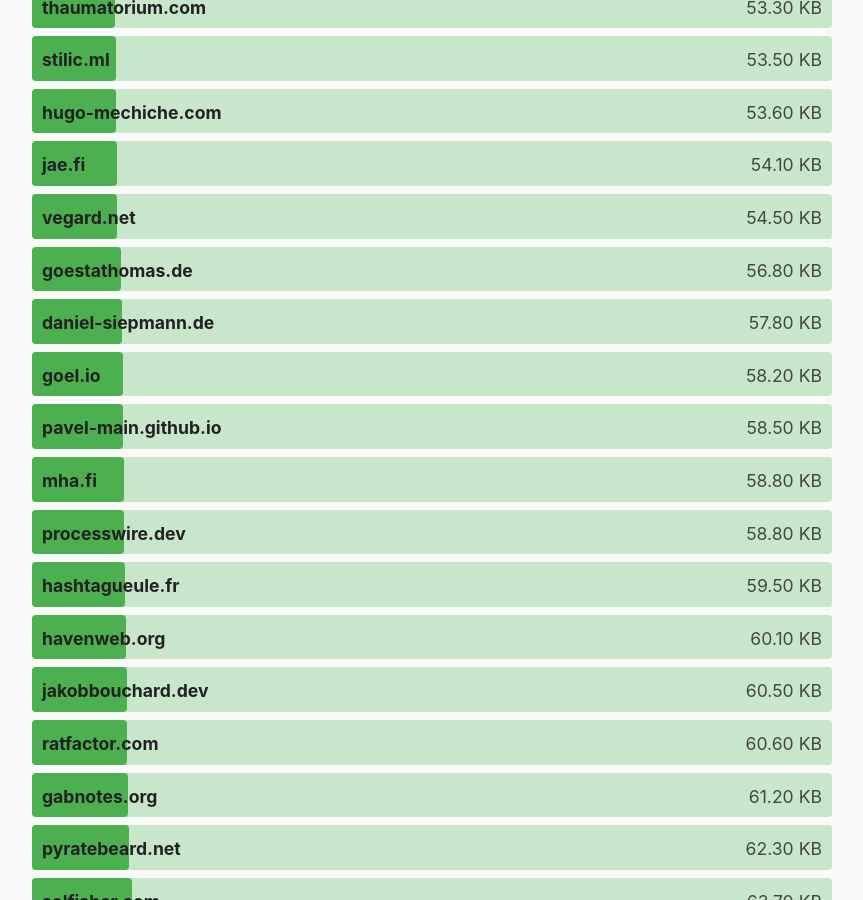
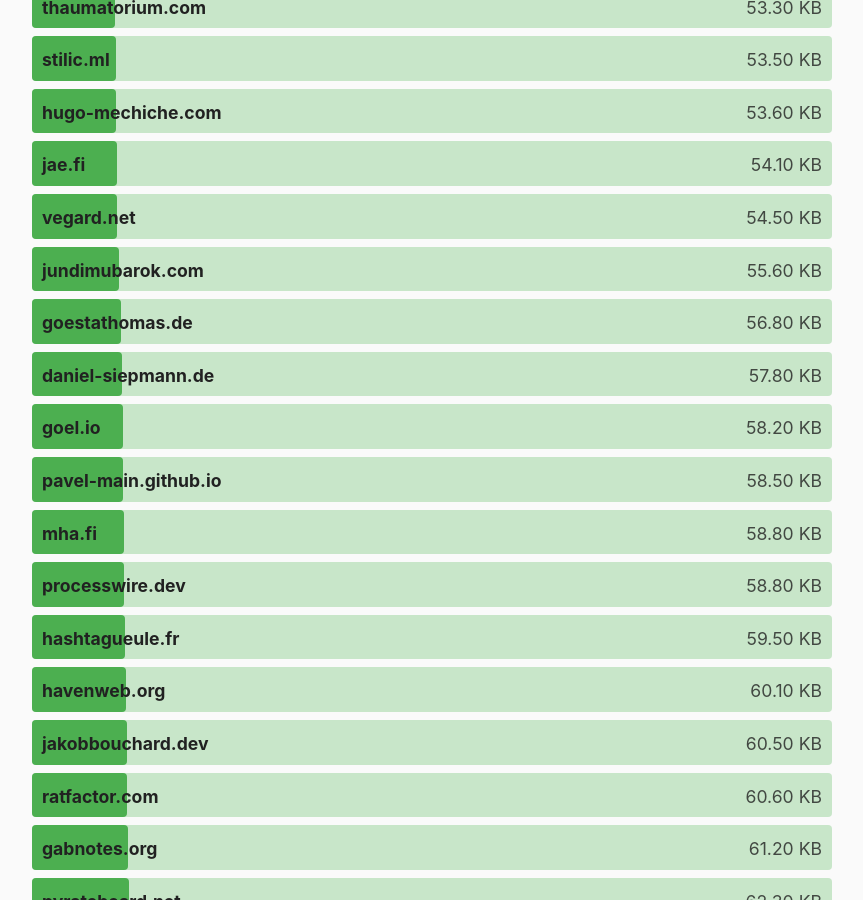
Before and after one commit to kevquirk/512kb.club, a Jekyll site: the page built from index.md, in a window 1280 px wide and 900 px high, scrolled down 11424 px. Shown: the whole window, without its empty margins (208-1071 px from the left). Built offline with Jekyll 4.4.1, drawn with Linux system fonts in a browser that asks for light colours.

Commit message:
Update sites.yml
https://gtmetrix.com/reports/jundimubarok.com/TB28ruUA/

```diff
--- a/_data/sites.yml
+++ b/_data/sites.yml
@@ -1088,6 +1088,11 @@
   size: 64.8
   last_checked: 2022-01-08
 
+- domain: jundimubarok.com
+  url: https://jundimubarok.com/
+  size: 55.6
+  last_checked: 2022-05-05
+
 - domain: kaalatrie.github.io
   url: https://kaalatrie.github.io/
   size: 293
```
